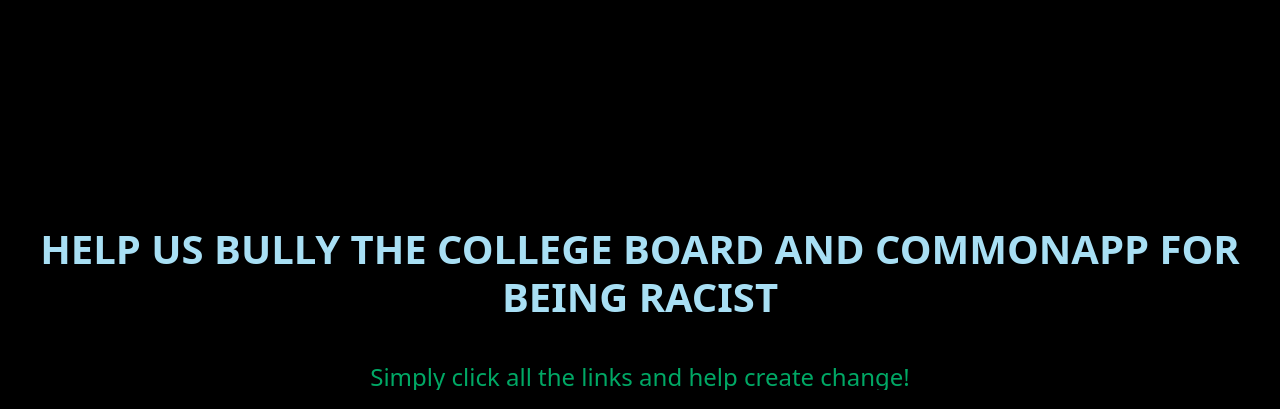
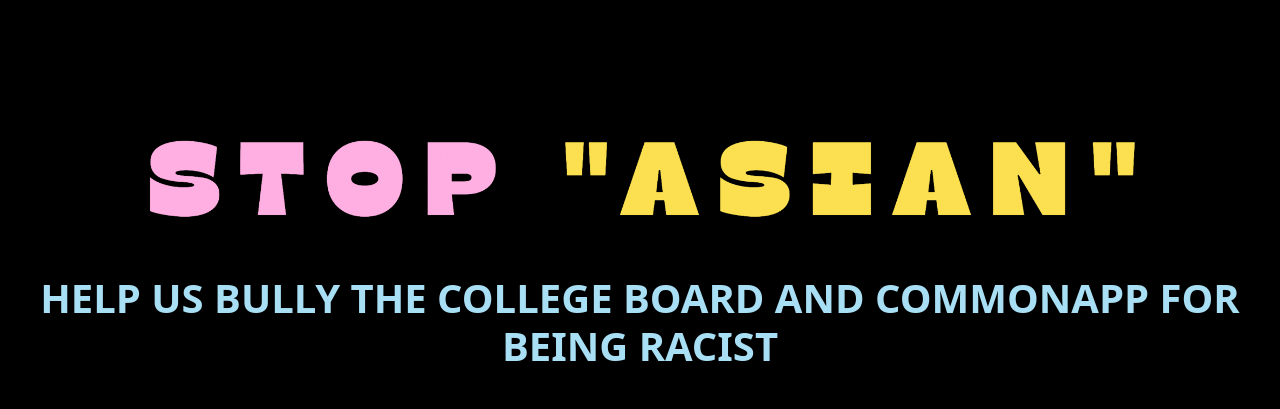
Before and after one commit to Fernando0422/Stop-Asian-, a plain HTML site: page index.html in a window 1280 px wide. Shown: the top 409 px of the page. Drawn offline with nearby package versions, Linux system fonts and the light colour scheme.

Commit message:
Update index.html

```diff
--- a/index.html
+++ b/index.html
@@ -8,7 +8,7 @@
 </head>
 <body>
 <!-- partial:index.partial.html -->
-<img src="/dist/images/Sa.png" alt="">
+<img src="images/Sa.png" alt="">
 <h1><strong></strong></p>
 <p> <strong>HELP US BULLY THE COLLEGE BOARD AND COMMONAPP FOR BEING RACIST</strong> </p> <br>
 <h4>Simply click all the links and help create change!</h4>
```
